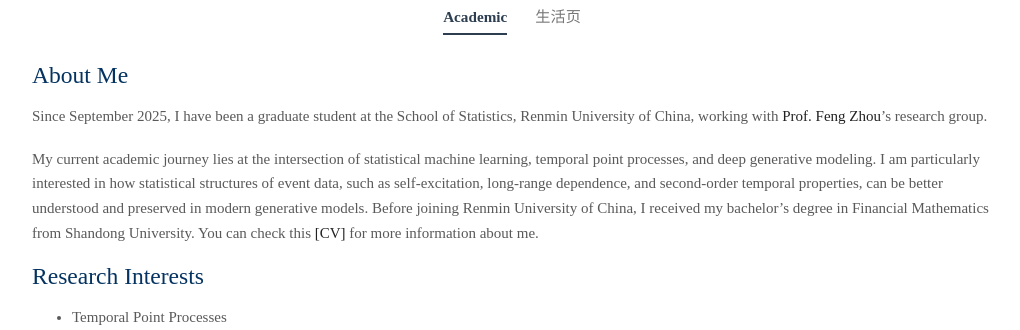
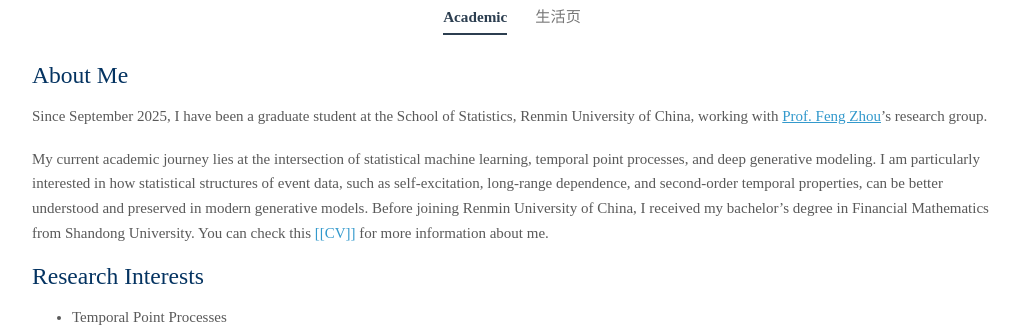
Before and after one commit to zhangming4153/zhangming4153.github.io, a Jekyll site: the page built from index.md, in a window 1280 px wide. Shown: the part 675-1005 px from the top of the page, without its empty margins (128-1148 px from the left). Built offline with Jekyll 4.4.1, drawn with Linux system fonts in a browser that asks for light colours; a style sheet for code colours, icons or effects is not loaded.

```diff
--- a/index.md
+++ b/index.md
@@ -16,9 +16,9 @@ permalink: /
 
 ## About Me
 
-Since September 2025, I have been a graduate student at the School of Statistics, Renmin University of China, working with <a href="https://zhoufeng6288.github.io"><strong>Prof. Feng Zhou</strong></a>'s research group.
+Since September 2025, I have been a graduate student at the School of Statistics, Renmin University of China, working with <a href="https://zhoufeng6288.github.io"><u>Prof. Feng Zhou</u></a>'s research group.
 
-My current academic journey lies at the intersection of statistical machine learning, temporal point processes, and deep generative modeling. I am particularly interested in how statistical structures of event data, such as self-excitation, long-range dependence, and second-order temporal properties, can be better understood and preserved in modern generative models. Before joining Renmin University of China, I received my bachelor's degree in Financial Mathematics from Shandong University. You can check this <a href="/assets/CV_MingZhang_en.pdf" ><strong> [CV] </strong></a> for more information about me.
+My current academic journey lies at the intersection of statistical machine learning, temporal point processes, and deep generative modeling. I am particularly interested in how statistical structures of event data, such as self-excitation, long-range dependence, and second-order temporal properties, can be better understood and preserved in modern generative models. Before joining Renmin University of China, I received my bachelor's degree in Financial Mathematics from Shandong University. You can check this <a href="/assets/CV_MingZhang_en.pdf" > [[CV]] </a> for more information about me.
 
 ## Research Interests
 - Temporal Point Processes
```
